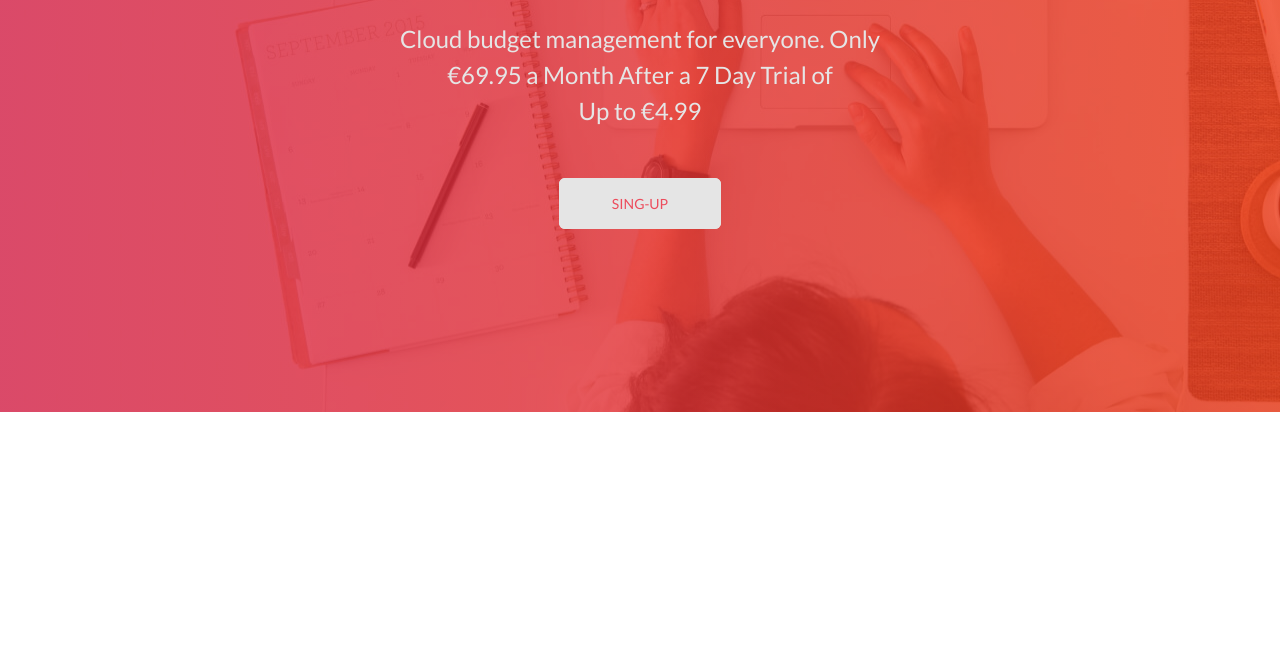
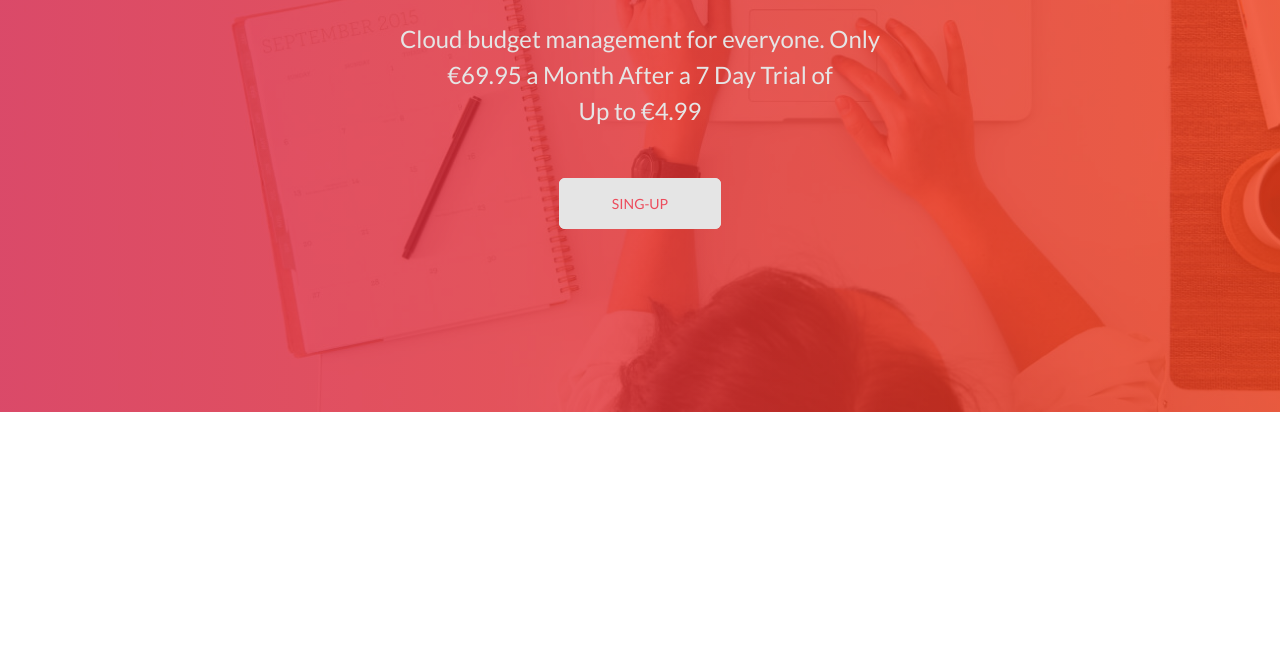
Before and after one commit to OlehMy/hw-4-OlehMykolaichuk, a plain HTML site: page index.html in a window 1280 px wide. Shown: the part 358-1029 px from the top of the page. Drawn offline with nearby package versions, Linux system fonts and the light colour scheme.

Commit message:
Background size changed

```diff
--- a/css/style.less
+++ b/css/style.less
@@ -14,12 +14,11 @@ body {
 
 .page1 {
     background: linear-gradient(90deg, fade(@pink, 80%) 0%,fade(@orange, 80%) 100%), url(../img/Rectangle\ 3.jpg) no-repeat;
-    max-width: 1440px;
+    background-size: cover;
     margin: 0 auto;
 }
 
 .page2 {
-    max-width: 1440px;
     text-align: center;
     font-size: 5rem;
     margin: 15rem auto;
```
Also changed, not shown: css/style.css.
